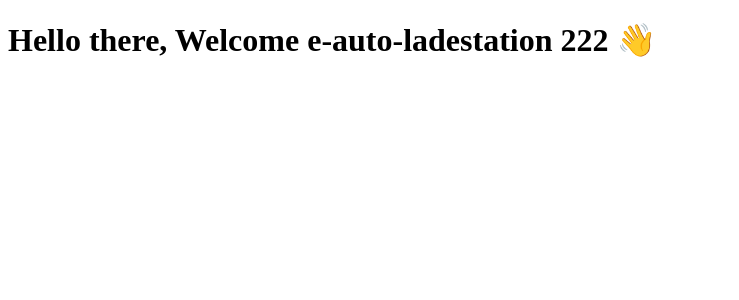
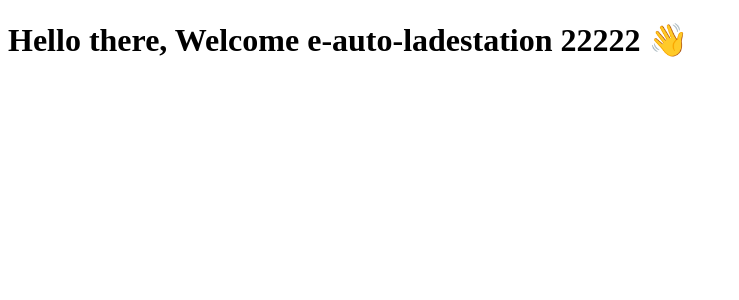
Before and after one commit to carma-demo/projects, a React (Vite) app in the folder apps/topicmaps/e-auto-ladestation/: page / in a window 1280 px wide. Shown: the top 300 px of the page, without its empty margins (0-739 px from the left). Built offline with nearby package versions, Linux system fonts and the light colour scheme.

Commit message:
change content on e-auto

```diff
--- a/apps/topicmaps/e-auto-ladestation/src/app/App.tsx
+++ b/apps/topicmaps/e-auto-ladestation/src/app/App.tsx
@@ -6,7 +6,7 @@ export function App() {
     <div>
       <h1>
         <span> Hello there, </span>
-        Welcome e-auto-ladestation 222 👋
+        Welcome e-auto-ladestation 22222 👋
       </h1>
     </div>
   );
```
